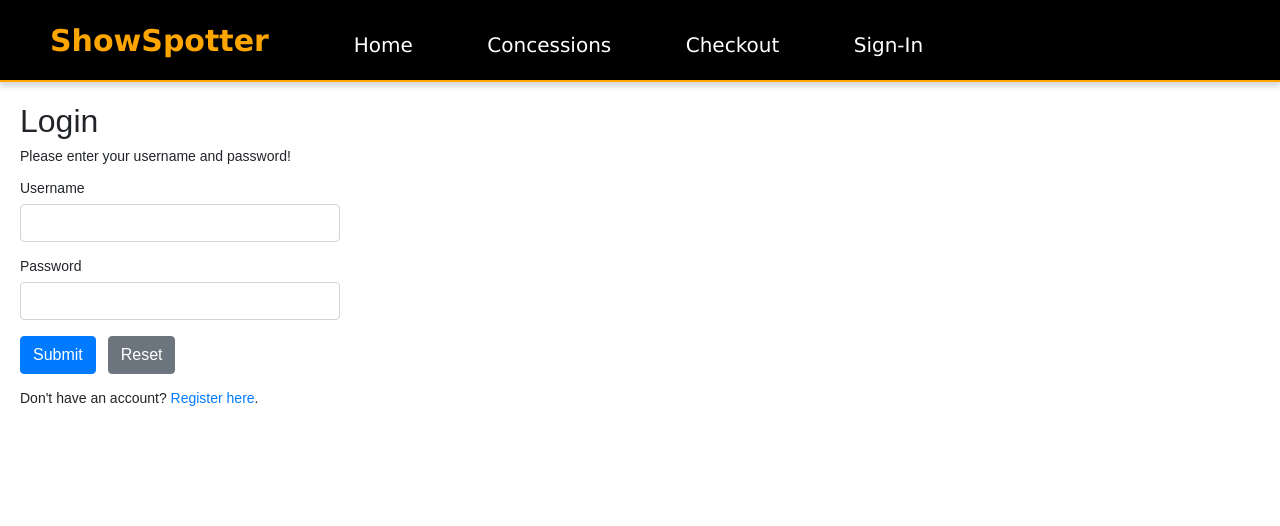
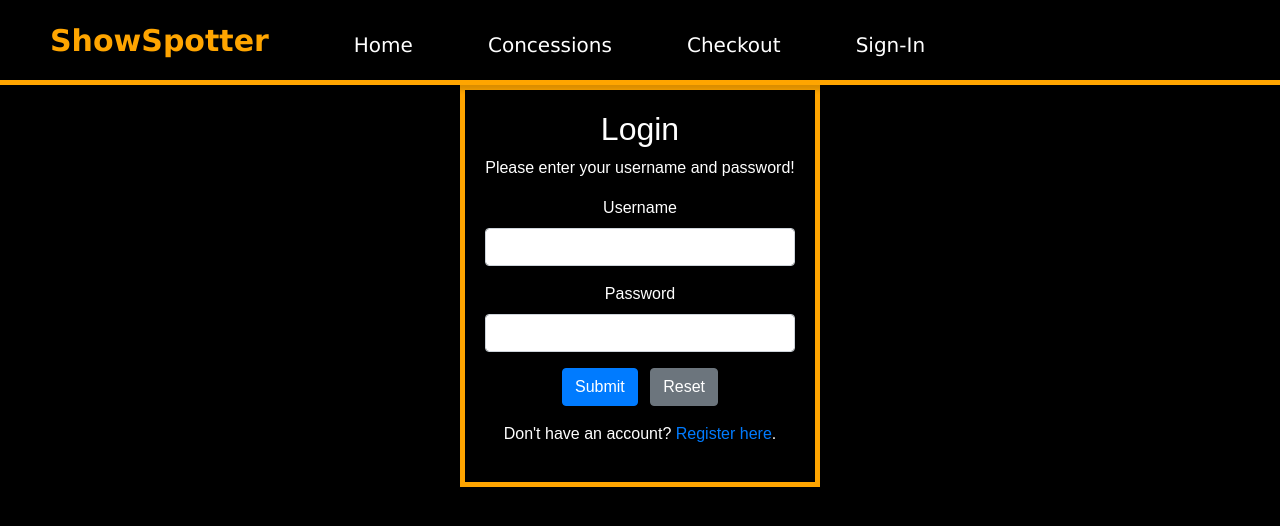
Before and after one commit to pgpdc/ShowSpotter, a PHP site: page /ShowSpotter/login.php in a window 1280 px wide. Shown: the top 526 px of the page. Run offline with PHP 8.4, Linux system fonts and the light colour scheme.

Commit message:
login page now looks good

```diff
--- a/Styles/login.css
+++ b/Styles/login.css
@@ -1,5 +1,13 @@
+.wrapper {
+    width: 360px; padding: 20px; text-align: center; max-width: fit-content; margin-left: auto; margin-right: auto;
+    color: white;
+    font: 14px;
+    font-family: Arial, Helvetica, sans-serif;
+    border-style: solid;
+    border-color: orange;
+    border-width: 5px;
+}
+
 body {
     background-color: black;
-    color: white;
-    text-align: center;
 }
--- a/Styles/navbar.css
+++ b/Styles/navbar.css
@@ -9,6 +9,7 @@ nav{
     top: 0;
     background-color: black;
     border-bottom: orange solid 2pt;
+    border-width: 5px;
     padding-left: 50px;
     padding-right: 20px;
     padding-top: 10px;
--- a/login.php
+++ b/login.php
@@ -65,14 +65,9 @@ if($_SERVER["REQUEST_METHOD"] == "POST"){
 <head>
     <meta charset="UTF-8">
     <title>Login</title>
-    <link rel="stylesheet" href="Styles/login.css">
     <link rel="stylesheet" href="https://stackpath.bootstrapcdn.com/bootstrap/4.5.2/css/bootstrap.min.css">
     <link rel="stylesheet" href="Styles/navbar.css">
-
-    <style>
-        body{ font: 14px sans-serif; }
-        .wrapper{ width: 360px; padding: 20px; }
-    </style>
+    <link rel="stylesheet" href="Styles/login.css">
 </head>
 
 <body>
```
